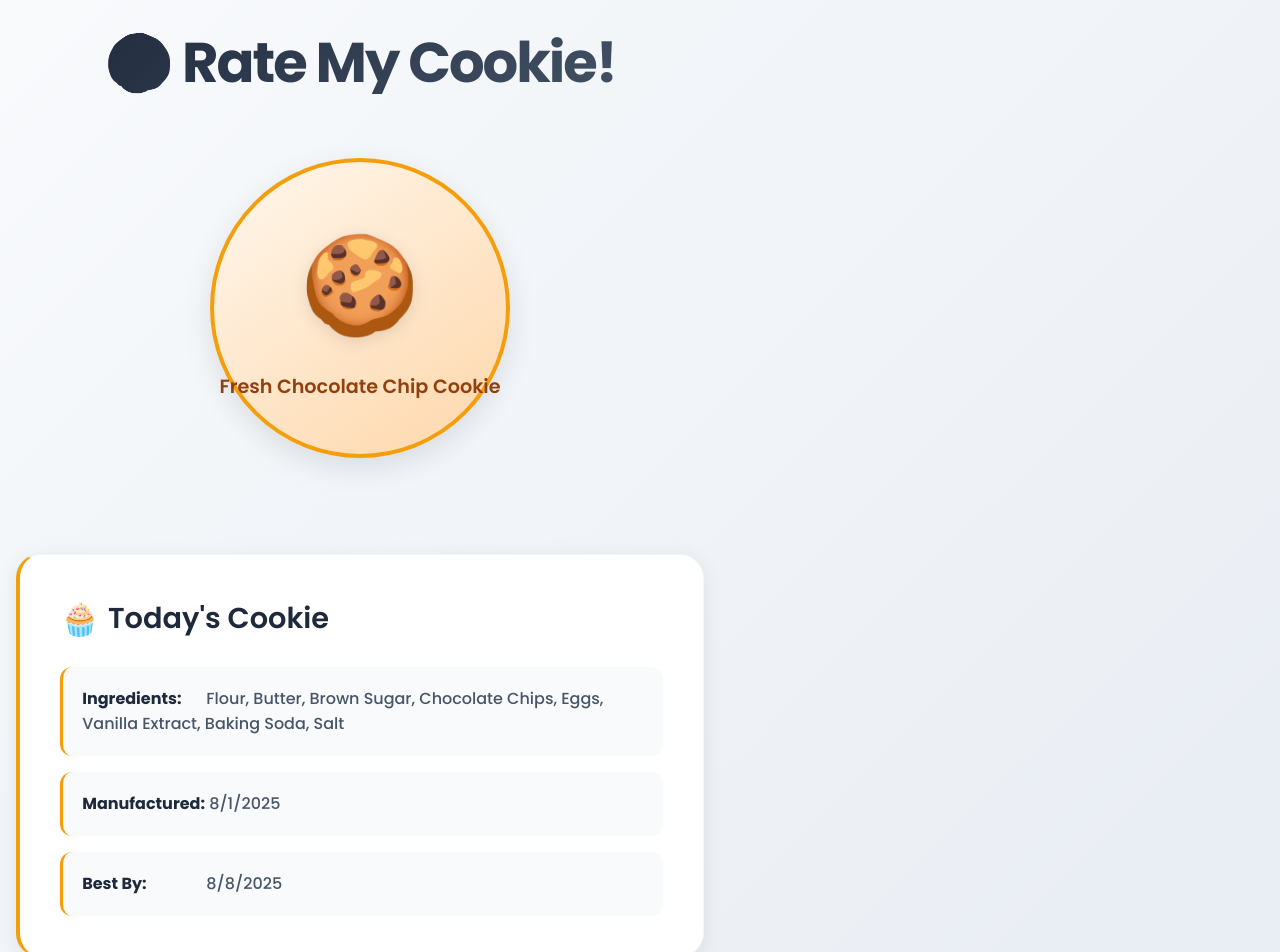
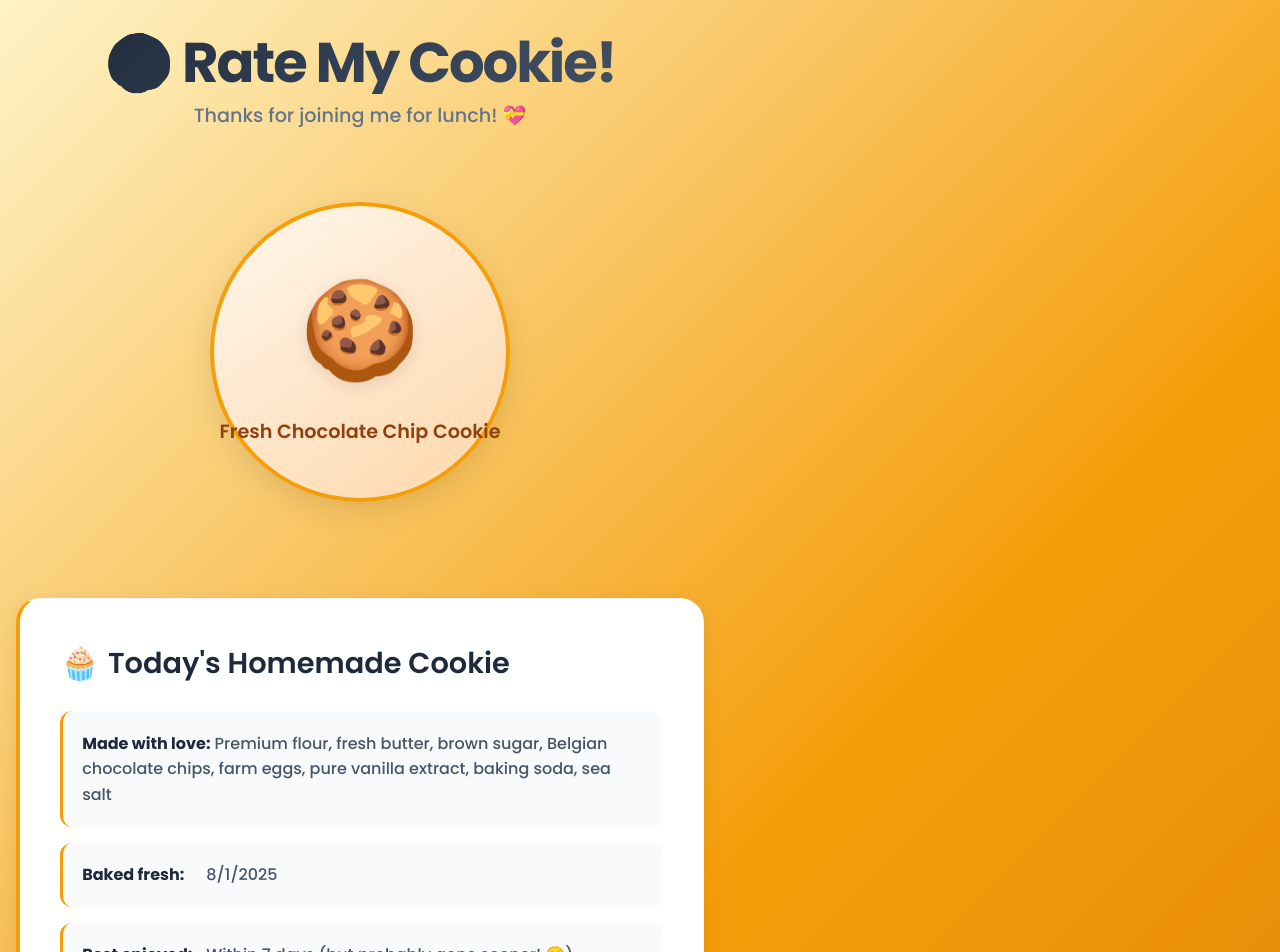
Before and after one commit to bykhb/bake-rate, a React (Vite) app: page / in a window 1280 px wide. Shown: the top 952 px of the page. Built offline with nearby package versions, Linux system fonts and the light colour scheme.

Commit message:
Add personal lunch gift messaging and warm cookie-inspired color scheme
🎨 Enhanced with personal touches:
- Added lunch gift thank you message
- Updated ingredients with premium descriptions
- Personalized success message
- Warm cookie-inspired gradient background
- Added subtitle with animation

```diff
--- a/src/App.css
+++ b/src/App.css
@@ -6,7 +6,7 @@
 body {
   margin: 0;
   padding: 0;
-  background: linear-gradient(135deg, #f8fafc 0%, #e2e8f0 100%);
+  background: linear-gradient(135deg, #fef3c7 0%, #f59e0b 50%, #d97706 100%);
   min-height: 100vh;
   font-family: 'Poppins', -apple-system, BlinkMacSystemFont, 'Segoe UI', sans-serif;
 }
@@ -33,12 +33,21 @@ header h1 {
   color: #1e293b;
   font-size: 3.5rem;
   font-weight: 700;
-  margin: 0 0 1rem 0;
+  margin: 0 0 0.5rem 0;
   letter-spacing: -2px;
   background: linear-gradient(135deg, #1e293b 0%, #475569 100%);
   -webkit-background-clip: text;
   -webkit-text-fill-color: transparent;
   background-clip: text;
+}
+
+.subtitle {
+  color: #64748b;
+  font-size: 1.2rem;
+  font-weight: 500;
+  margin: 0 0 1.5rem 0;
+  opacity: 0;
+  animation: fadeInUp 0.8s ease-out 0.3s both;
 }
 
 /* Progress Indicator */
--- a/src/App.jsx
+++ b/src/App.jsx
@@ -74,8 +74,8 @@ function App() {
       <div className="app">
         <div className="success-animation">
           <div className="success-checkmark">✓</div>
-          <h2>Thank You!</h2>
-          <p>Your feedback helps us make better cookies! 🍪</p>
+          <h2>Thank You So Much!</h2>
+          <p>Your feedback means the world to me! It helps me bake even better treats for our future lunches 🍪❤️</p>
           <div className="loading-dots">
             <span></span>
             <span></span>
@@ -90,6 +90,7 @@ function App() {
     <div className="app">
       <header>
         <h1>🍪 Rate My Cookie!</h1>
+        <p className="subtitle">Thanks for joining me for lunch! 💝</p>
         {progress > 0 && (
           <div className="progress-container">
             <div className="progress-bar">
@@ -116,11 +117,11 @@ function App() {
 
         {/* Ingredients Section */}
         <section className="ingredients-card">
-          <h2>Today's Cookie</h2>
+          <h2>Today's Homemade Cookie</h2>
           <div className="ingredient-list">
-            <p><strong>Ingredients:</strong> Flour, Butter, Brown Sugar, Chocolate Chips, Eggs, Vanilla Extract, Baking Soda, Salt</p>
-            <p><strong>Manufactured:</strong> {new Date().toLocaleDateString()}</p>
-            <p><strong>Best By:</strong> {new Date(Date.now() + 7 * 24 * 60 * 60 * 1000).toLocaleDateString()}</p>
+            <p><strong>Made with love:</strong> Premium flour, fresh butter, brown sugar, Belgian chocolate chips, farm eggs, pure vanilla extract, baking soda, sea salt</p>
+            <p><strong>Baked fresh:</strong> {new Date().toLocaleDateString()}</p>
+            <p><strong>Best enjoyed:</strong> Within 7 days (but probably gone sooner! 😄)</p>
           </div>
         </section>
 
```
